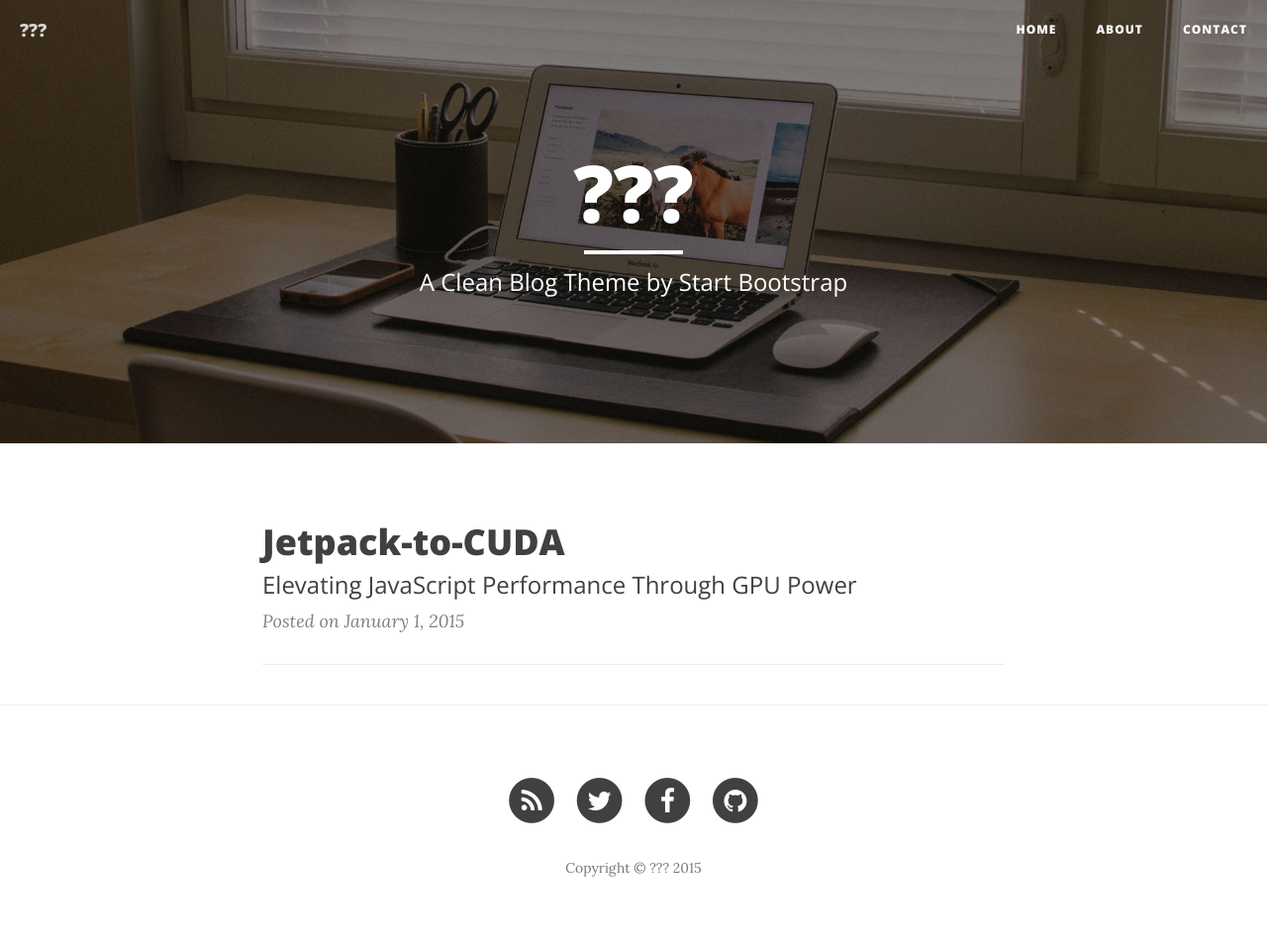
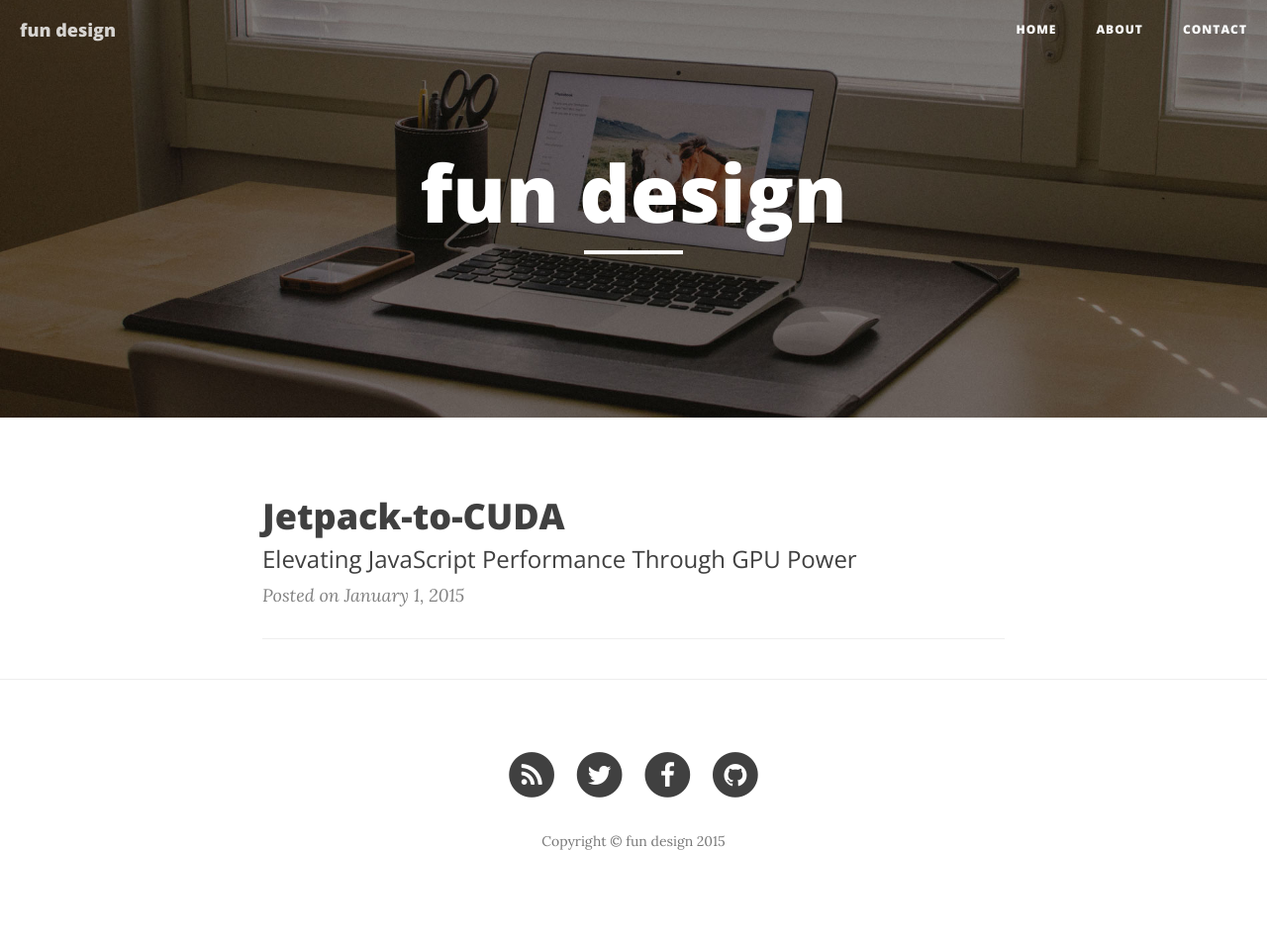
Before and after one commit to alexander-myltsev/alexander-myltsev-blog, a Jekyll site: the page built from www/index.html, in a window 1280 px wide. Shown: the whole page at 99% size. Built offline with Jekyll 4.4.1, drawn with Linux system fonts in a browser that asks for light colours; nearby versions of some CDN libraries; Markdown is read by kramdown in place of the engine named in the settings; the list of posts is cut into pages by our own code; after the commit the page ends 926 px from its top, so only the background shows below that.

Commit message:
Add blog name

```diff
--- a/www/_config.yml
+++ b/www/_config.yml
@@ -1,5 +1,5 @@
 # Site settings
-title: ???
+title: fun design
 header-img: img/home-bg.jpg
 email: alex@myltsev.name
 description: "Write your site description here. It will be used as your sites meta description as well!"
--- a/www/index.html
+++ b/www/index.html
@@ -1,6 +1,6 @@
 ---
 layout: page
-description: "A Clean Blog Theme by Start Bootstrap"
+description: ""
 ---
 
 {% for post in paginator.posts %}
```
